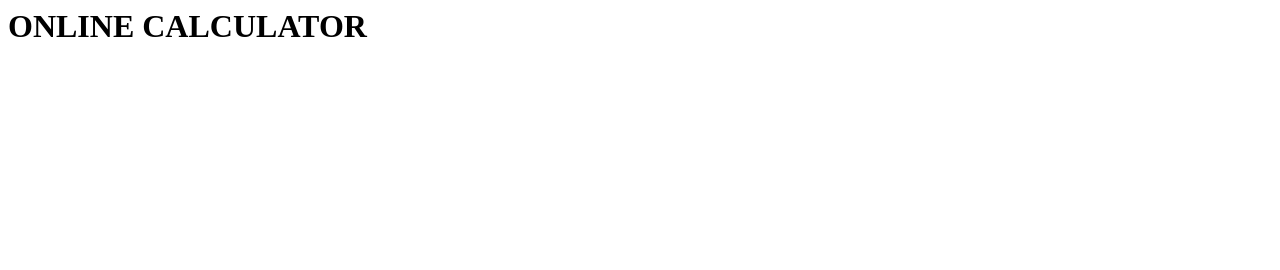
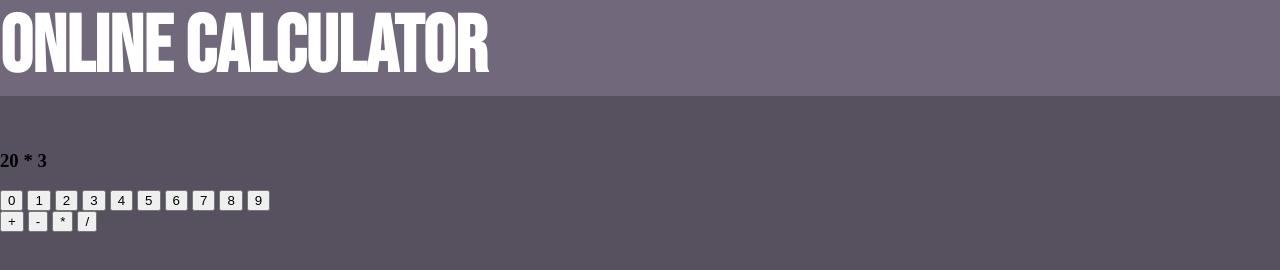
Before and after one commit to mohakdev/Online-Calculator, a plain HTML site: page index.html in a window 1280 px wide. Drawn offline with Linux system fonts and the light colour scheme.

Commit message:
Header Almost done

```diff
--- a/CSS/main.css
+++ b/CSS/main.css
@@ -0,0 +1,11 @@
+body {
+    background-color: #57515f;
+    margin : 0;
+}
+
+.Header {
+    background-color: #71697b;
+    color : #ffffff;
+    font-size : 40px;
+    font-family: 'Bebas Neue', cursive;
+}
--- a/index.html
+++ b/index.html
@@ -1,5 +1,8 @@
 <html xmlns="http://www.w3.org/1999/xhtml">
 <head>
+    <link rel="preconnect" href="https://fonts.googleapis.com">
+    <link rel="preconnect" href="https://fonts.gstatic.com" crossorigin>
+    <link href="https://fonts.googleapis.com/css2?family=Bebas+Neue&display=swap" rel="stylesheet">
     <title>Online Calculator</title>
     <link href="CSS/main.css" rel="stylesheet" />
 </head>
@@ -7,5 +10,28 @@
     <div class="Header">
         <h1>ONLINE CALCULATOR</h1>
     </div>
+    <div id="OutputScreen">
+        <h3>20 * 3</h3>
+    </div>
+    <section id="All-Calculation-Buttons">
+        <div class="NumberDiv">
+            <button class="CalcButton" type="button" id="ZeroNumb">0</button>
+            <button class="CalcButton" type="button" id="OneNumb">1</button>
+            <button class="CalcButton" type="button" id="TwoNumb">2</button>
+            <button class="CalcButton" type="button" id="ThreeNumb">3</button>
+            <button class="CalcButton" type="button" id="FourNumb">4</button>
+            <button class="CalcButton" type="button" id="FiveNumb">5</button>
+            <button class="CalcButton" type="button" id="SixNumb">6</button>
+            <button class="CalcButton" type="button" id="SevenNumb">7</button>
+            <button class="CalcButton" type="button" id="EightNumb">8</button>
+            <button class="CalcButton" type="button" id="NinthNumb">9</button>
+        </div>
+        <div class="SymbolsDiv">
+            <button class="CalcButton" type="button" id="PlusSign">+</button>
+            <button class="CalcButton" type="button" id="MinusSign">-</button>
+            <button class="CalcButton" type="button" id="MultiplySign">*</button>
+            <button class="CalcButton" type="button" id="DivideSign">/</button>
+        </div>
+    </section>
 </body>
 </html>
```
